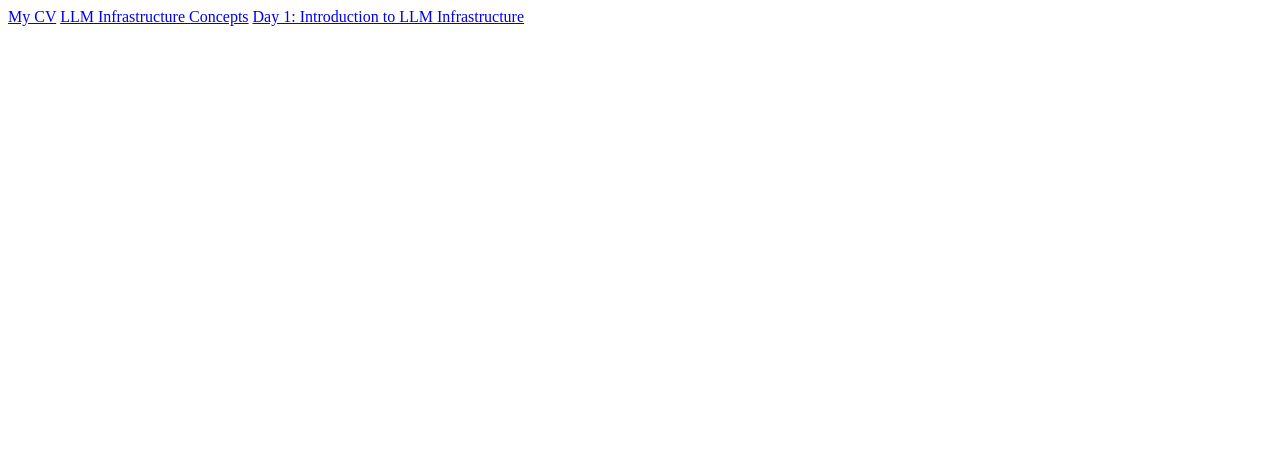
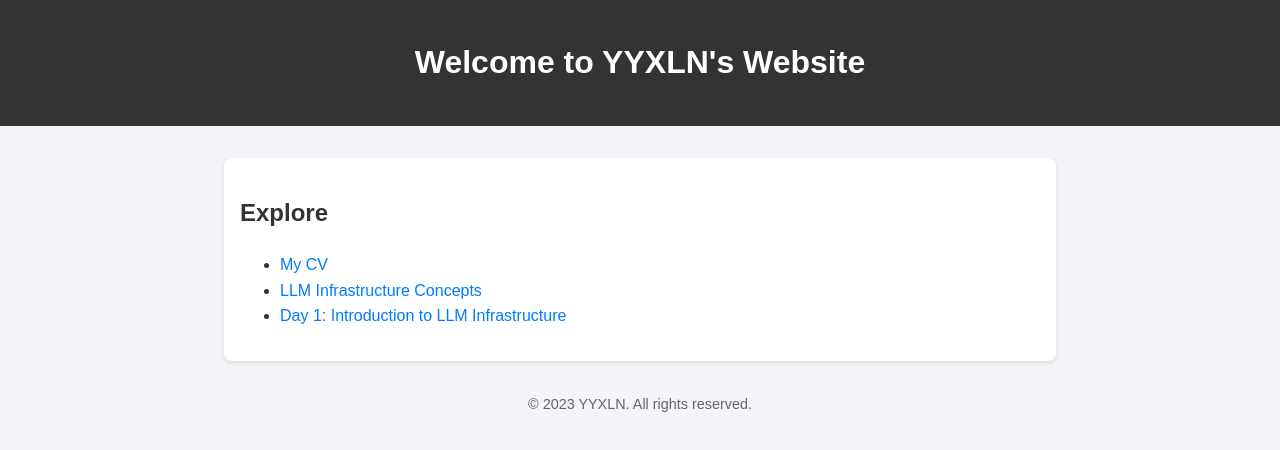
Before and after one commit to YYXLN/YYXLN.github.io, a plain HTML site: page index.html in a window 1280 px wide. Drawn offline with Linux system fonts and the light colour scheme.

Commit message:
add template

```diff
--- a/index.html
+++ b/index.html
@@ -1,3 +1,61 @@
-<a href="cv.pdf" target="_blank">My CV</a>
-<a href="concepts/index.md" target="_blank">LLM Infrastructure Concepts</a>
-<a href="day1.md" target="_blank">Day 1: Introduction to LLM Infrastructure</a>
+<!DOCTYPE html>
+<html lang="en">
+<head>
+    <meta charset="UTF-8">
+    <meta name="viewport" content="width=device-width, initial-scale=1.0">
+    <title>YYXLN's Website</title>
+    <style>
+        body {
+            font-family: Arial, sans-serif;
+            line-height: 1.6;
+            margin: 0;
+            padding: 0;
+            background-color: #f4f4f9;
+            color: #333;
+        }
+        header {
+            background: #333;
+            color: #fff;
+            padding: 1rem 0;
+            text-align: center;
+        }
+        .container {
+            max-width: 800px;
+            margin: 2rem auto;
+            padding: 1rem;
+            background: #fff;
+            border-radius: 8px;
+            box-shadow: 0 2px 5px rgba(0, 0, 0, 0.1);
+        }
+        a {
+            color: #007BFF;
+            text-decoration: none;
+        }
+        a:hover {
+            text-decoration: underline;
+        }
+        footer {
+            text-align: center;
+            margin-top: 2rem;
+            font-size: 0.9rem;
+            color: #666;
+        }
+    </style>
+</head>
+<body>
+    <header>
+        <h1>Welcome to YYXLN's Website</h1>
+    </header>
+    <div class="container">
+        <h2>Explore</h2>
+        <ul>
+            <li><a href="cv.pdf" target="_blank">My CV</a></li>
+            <li><a href="concepts/index.md" target="_blank">LLM Infrastructure Concepts</a></li>
+            <li><a href="day1.md" target="_blank">Day 1: Introduction to LLM Infrastructure</a></li>
+        </ul>
+    </div>
+    <footer>
+        <p>&copy; 2023 YYXLN. All rights reserved.</p>
+    </footer>
+</body>
+</html>
```
